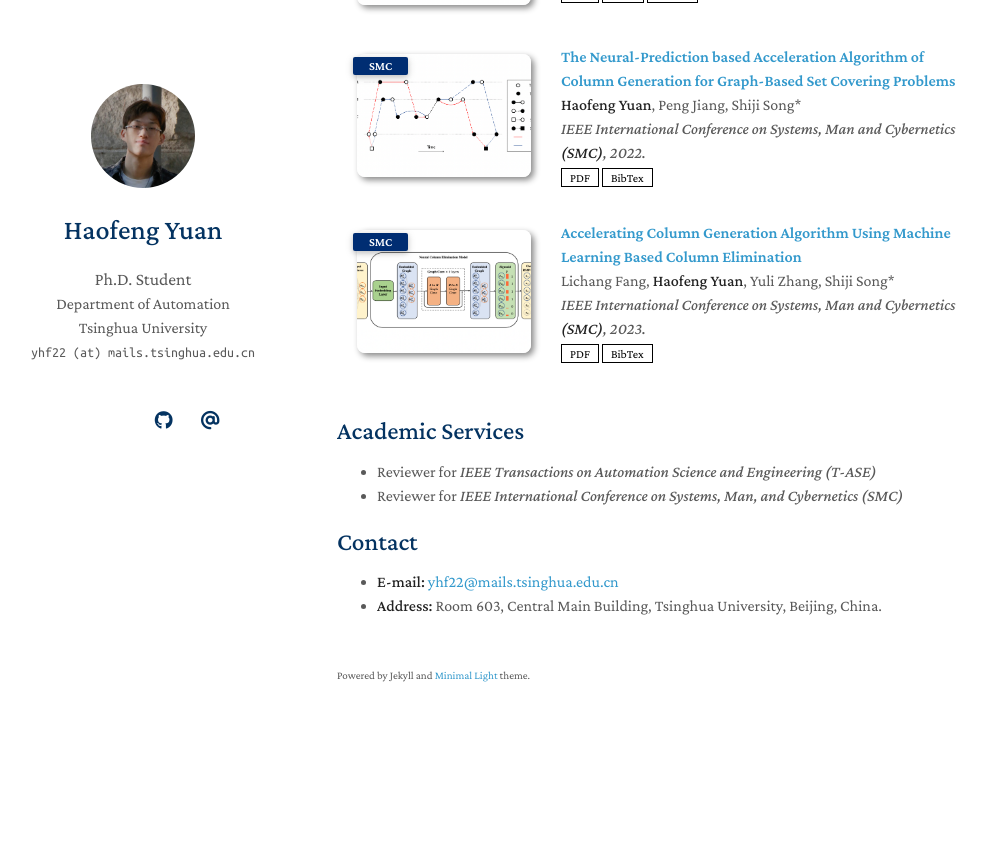
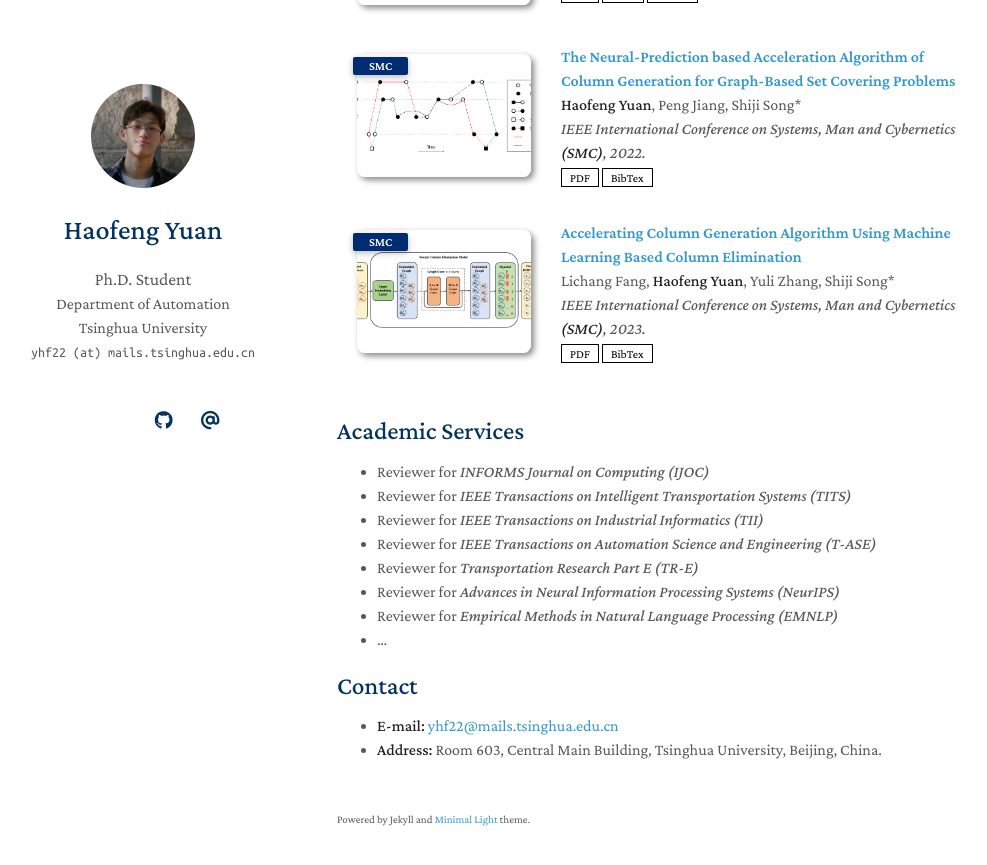
Before and after one commit to Xyz-yuanhf/Xyz-yuanhf.github.io, a Jekyll site: the page built from index.md, in a window 1280 px wide and 900 px high, scrolled down 1043 px. Shown: the top 865 px of the window, without its empty margins (133-1120 px from the left). Built offline with Jekyll 4.4.1, drawn with Linux system fonts in a browser that asks for light colours; a style sheet for code colours, icons or effects is not loaded; our own code applies the rules of GitHub Pages for plain Markdown files; before the commit the page ends 1799 px from its top, so only the background shows below that.

Commit message:
Update index.md

```diff
--- a/index.md
+++ b/index.md
@@ -19,8 +19,14 @@ My research interests mainly lie at the interface of Artificial Intelligence (AI
 
 ## Academic Services
 
+- Reviewer for _INFORMS Journal on Computing (IJOC)_
+- Reviewer for _IEEE Transactions on Intelligent Transportation Systems (TITS)_
+- Reviewer for _IEEE Transactions on Industrial Informatics (TII)_
 - Reviewer for _IEEE Transactions on Automation Science and Engineering (T-ASE)_
-- Reviewer for _IEEE International Conference on Systems, Man, and Cybernetics (SMC)_
+- Reviewer for _Transportation Research Part E (TR-E)_
+- Reviewer for _Advances in Neural Information Processing Systems (NeurIPS)_
+- Reviewer for _Empirical Methods in Natural Language Processing (EMNLP)_
+- ...
 
 ## Contact
 
```
